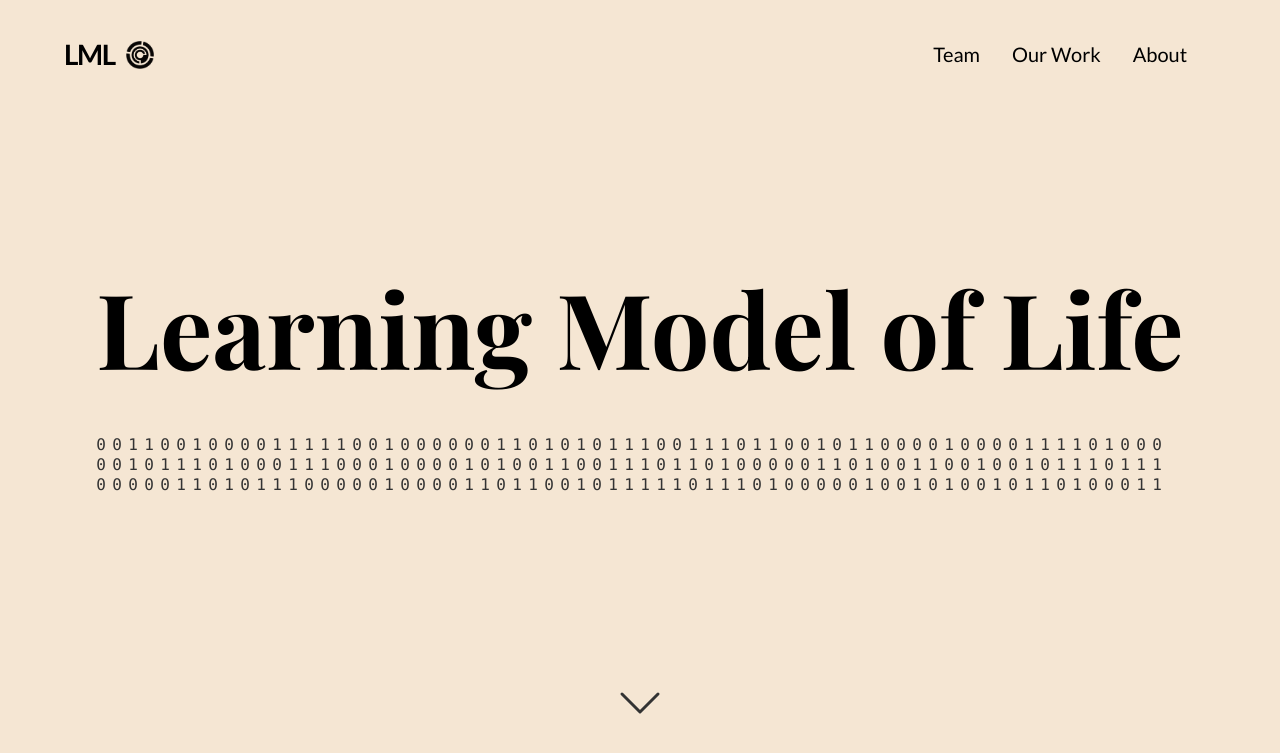
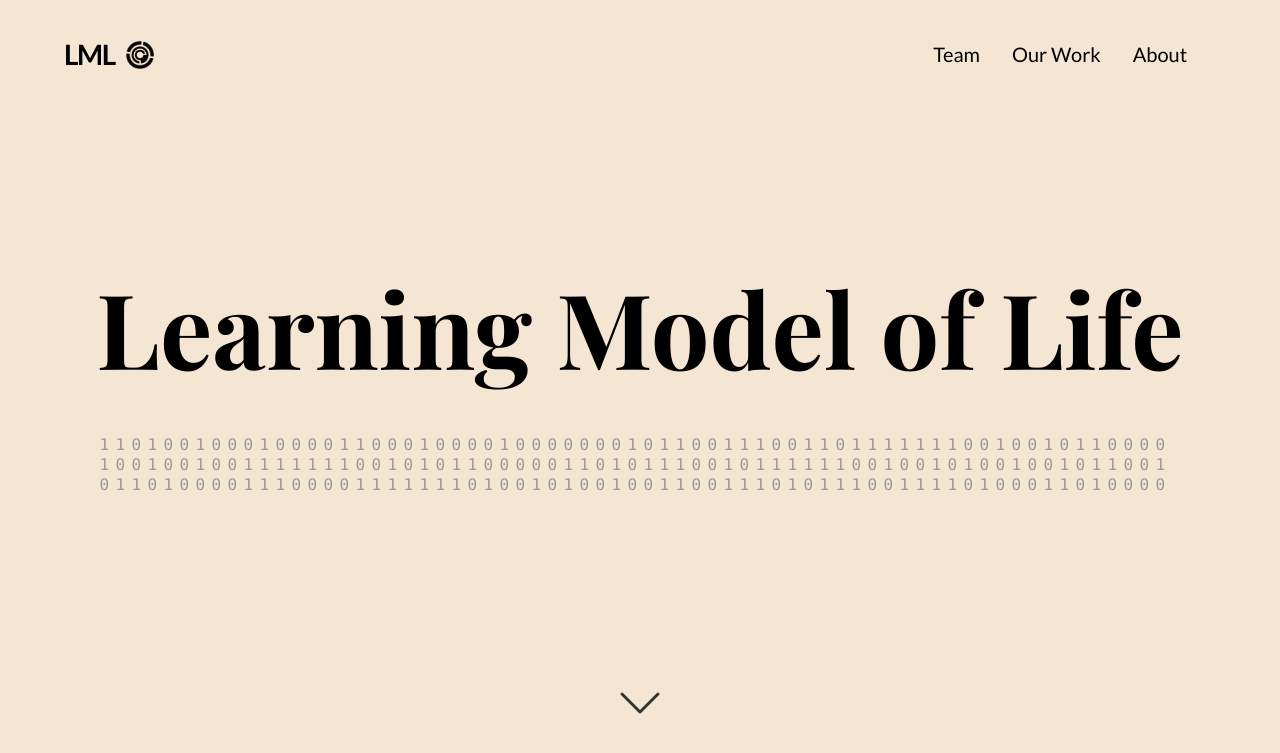
Before and after one commit to learningmodeloflife/lml.ac.uk, a Jekyll site: the page built from index.md, in a window 1280 px wide and 900 px high. Shown: the top 753 px of the window. Built offline with Jekyll 4.4.1, drawn with Linux system fonts in a browser that asks for light colours.

Commit message:
Add some style and mouse interaction

```diff
--- a/assets/css/main.css
+++ b/assets/css/main.css
@@ -111,19 +111,11 @@
 }
 
 /* Landing page animation styles */
-.decoding-animation p {
-  font-size: 2.5rem;
-  font-weight: 400;
-  position: relative;
-  width: 95%;
-  height: 100px;
-  overflow: hidden;
-}
-
-#decoding-animation {
+.decoding-animation {
   position: relative;
   width: 100%;
   height: 200px;
+  overflow: hidden;
 }
 
 .decoding-char {
@@ -131,6 +123,7 @@
   position: absolute;
   font-size: 16px;
   line-height: 20px;
+  color: rgb(60%, 60%, 60%);
 }
 
 @keyframes blendOut {
@@ -143,18 +136,6 @@
   100% { opacity: 1; }
 }
 
-@keyframes rotateAnimation {
-  0% { rotateY: 0; }
-  50% { rotateY: 180; }
-  100% { rotateY: 0; }
-}
-
-.decoding-char.animate- {
-  animation-duration: 2s;
-  animation-name: rotateAnimation;
-  animation-iteration-count: 1;
-  animation-timing-function: linear;
-}
 
 /* Chevron styles */
 .chevron-container {
--- a/assets/js/decoding-animation.js
+++ b/assets/js/decoding-animation.js
@@ -9,9 +9,40 @@
   const nucleotides = ['A', 'C', 'T', 'G'];
   const binaryDigits = ['0', '1'];
   const chars = [];
-  const delayOffset = 1;
-  const delayWindow = 2;
-  const blendDuration = 1;
+  const delayOffset = 0.5;
+  const delayWindow = 1;
+  const blendDuration = 0.5;
+  const animationRadius = 100; // Radius in pixels
+  const animationChance = 1; // Chance of animation on mouseover
+
+  function startDecodingSequence(char) {
+    if (!char.classList.contains('decoding')) {
+      char.classList.add('decoding');
+      const randomNucleotide = nucleotides[Math.floor(Math.random() * nucleotides.length)];
+      char.textContent = randomNucleotide;
+      char.style.color = 'rgb(60%, 60%, 60%)';
+      const delay = delayOffset + Math.random() * delayWindow;
+      char.style.animation = `blendOut ${blendDuration}s linear ${delay}s 1 forwards`;
+
+      char.addEventListener('animationend', function animationSequence() {
+        const randomBinary = binaryDigits[Math.floor(Math.random() * binaryDigits.length)];
+        char.textContent = randomBinary;
+        char.style.animation = `blendIn ${blendDuration}s linear 0s 1 forwards`;
+        char.addEventListener('animationend', () => {
+          const delay = delayOffset + Math.random() * delayWindow;
+          char.style.animation = `blendOut ${blendDuration}s linear ${delay}s 1 forwards`;
+          char.addEventListener('animationend', () => {
+            char.textContent = char.dataset.final_char;
+            char.style.color = 'rgb(0, 0, 0)';
+            char.style.animation = `blendIn ${blendDuration}s linear 0s 1 forwards`;
+            char.addEventListener('animationend', () => {
+              char.classList.remove('decoding');
+            }, { once: true });
+          }, { once: true });
+        }, { once: true });
+      }, { once: true });
+    }
+  }
 
   function createDNAMatrix() {
     const middleRow = Math.floor((rows - 1) / 2);
@@ -21,14 +52,14 @@
       for (let j = 0; j < cols; j++) {
         const randomNucleotide = nucleotides[Math.floor(Math.random() * nucleotides.length)];
         const char = document.createElement('span');
-        char.classList.add('decoding-char', 'decoding');
+        char.classList.add('decoding-char');
         char.textContent = randomNucleotide;
 
         char.style.left = `${j * charWidth}px`;
         char.style.top = `${i * 20}px`;
-
-        const delay = delayOffset + Math.random()*delayWindow;
-        char.style.animation = `blendOut ${blendDuration}s linear ${delay}s 1 forwards`;
+        char.style.width = `${charWidth}px`;
+        char.style.height = '20px';
+        char.style.display = 'inline-block';
 
         // Set final_char based on the centered position
         if (i === middleRow && j >= startCol && j < startCol + srctext.length) {
@@ -37,22 +68,8 @@
           char.dataset.final_char = ' ';
         }
 
-        char.addEventListener('animationend', () => {
-          const randomBinary = binaryDigits[Math.floor(Math.random() * binaryDigits.length)];
-          char.textContent = randomBinary;
-          char.style.animation = `blendIn ${blendDuration}s linear 0s 1 forwards`;
-          char.addEventListener('animationend', () => {
-            const delay = delayOffset + Math.random()*delayWindow;
-              char.style.animation = `blendOut ${blendDuration}s linear ${delay}s 1 forwards`;
-            char.addEventListener('animationend', () => {
-              char.textContent = char.dataset.final_char;
-              char.style.animation = `blendIn ${blendDuration}s linear 0s 1 forwards`;
-              char.addEventListener('animationend', () => {
-                char.classList.remove('decoding');
-              }, { once: true });
-            }, { once: true });
-          }, { once: true });
-        }, { once: true });
+        char.addEventListener('mouseenter', () => startDecodingSequence(char));
+        startDecodingSequence(char);  // Start initial animation
 
         dnaMatrix.appendChild(char);
         chars.push(char);
@@ -60,5 +77,29 @@
     }
   }
 
+  function animateNearbyChars(event) {
+    const rect = dnaMatrix.getBoundingClientRect();
+    const mouseX = event.clientX - rect.left;
+    const mouseY = event.clientY - rect.top;
+
+    chars.forEach(char => {
+      const charRect = char.getBoundingClientRect();
+      const charCenterX = charRect.left + charRect.width / 2 - rect.left;
+      const charCenterY = charRect.top + charRect.height / 2 - rect.top;
+
+      const distance = Math.sqrt(
+        Math.pow(mouseX - charCenterX, 2) + Math.pow(mouseY - charCenterY, 2)
+      );
+
+      if (distance <= animationRadius) {
+        if (animationChance * (distance/animationRadius) > Math.random()) {
+          startDecodingSequence(char);
+        }
+      }
+    });
+  }
+
+  dnaMatrix.addEventListener('mousemove', animateNearbyChars);
+
   createDNAMatrix();
 });
```
